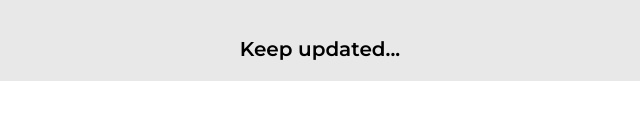
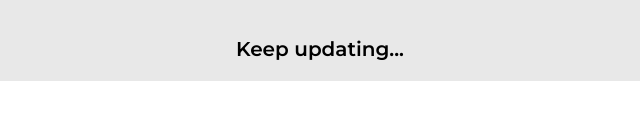
Before and after one commit to yuu200219/personal-website, a plain HTML site: page index.html in a window 1280 px wide. Shown: the part 1958-2077 px from the top of the page, 320-960 px from the left. Drawn offline with Linux system fonts and the light colour scheme.

Commit message:
Update index.html

```diff
--- a/index.html
+++ b/index.html
@@ -99,7 +99,7 @@
         </div>
         <div class="project fade-in">
             <p class="project-title">{Project}</p>
-            <p class="project-name">Keep updated...</p>
+            <p class="project-name">Keep updating...</p>
             <!-- <p class="ai-debug">AI debugging: Control-Flag</p> -->
         </div>
         <!-- <img class="phto_1" src="pic/phto1.JPG"> -->
```
